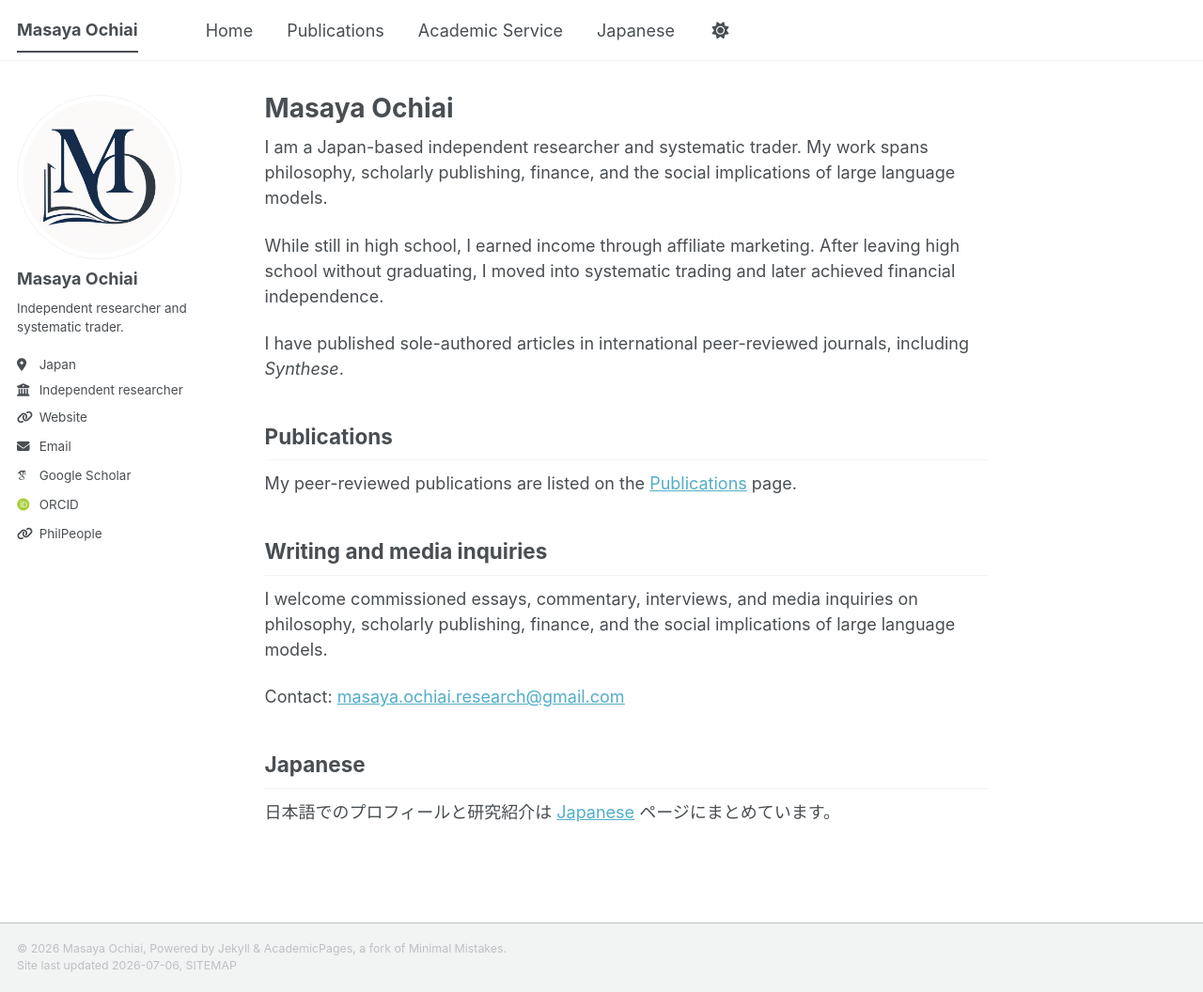
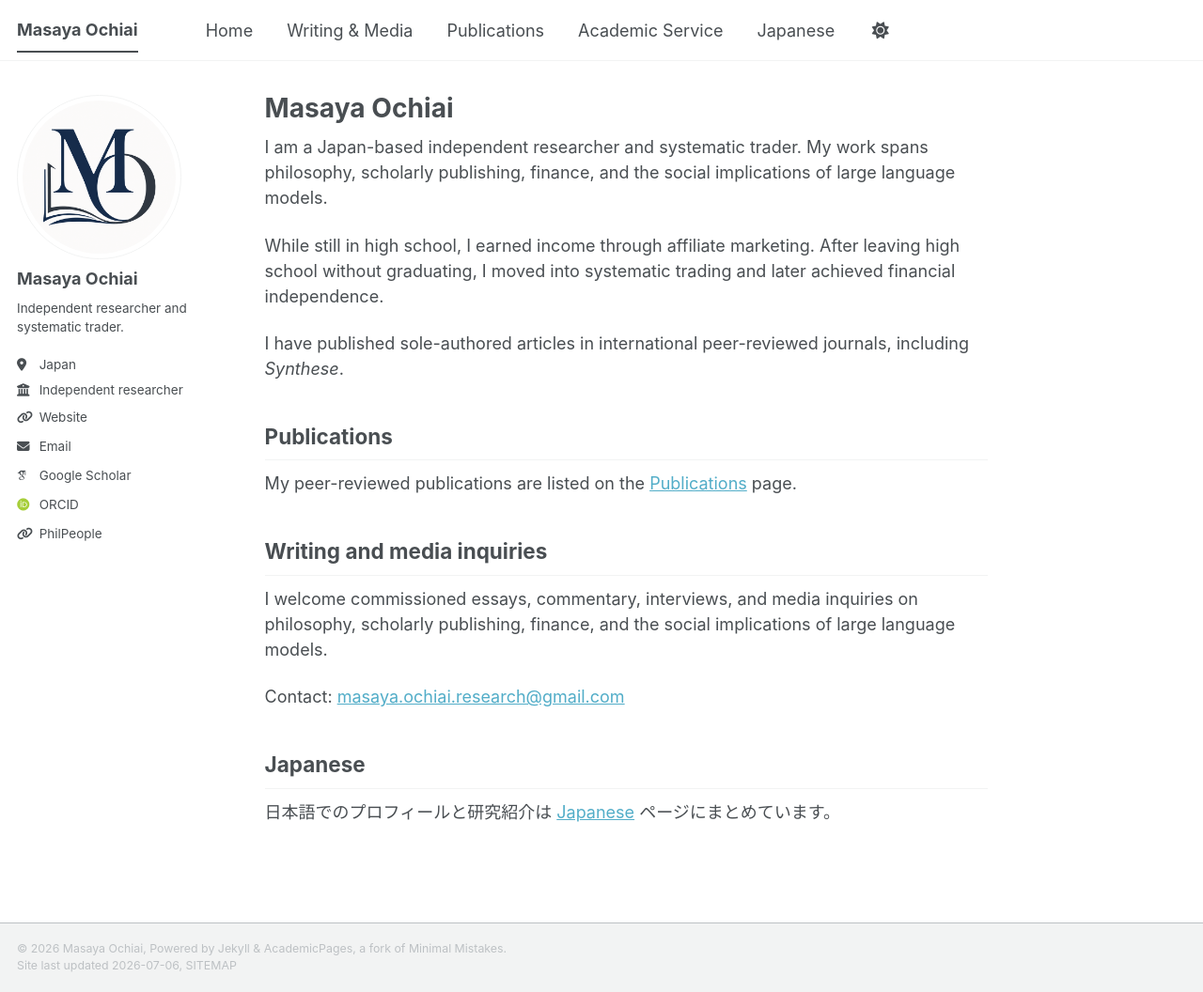
Before and after one commit to masaya-ochiai/masaya-ochiai.github.io, a Jekyll site: the page built from _pages/about.md, in a window 1280 px wide and 1056 px high. Shown: the whole window at 94% size. Built offline with Jekyll 4.4.1, drawn with Linux system fonts in a browser that asks for light colours; some web fonts are replaced; a script bundle is joined from its source files by our own code; library files that are not in the unit come from our copies.

Commit message:
Add files via upload

```diff
--- a/_data/navigation.yml
+++ b/_data/navigation.yml
@@ -1,12 +1,11 @@
 main:
   - title: "Home"
     url: /
-
+  - title: "Writing & Media"
+    url: /media/
   - title: "Publications"
     url: /publications/
-
   - title: "Academic Service"
     url: /service/
-
   - title: "Japanese"
     url: /ja/
```
